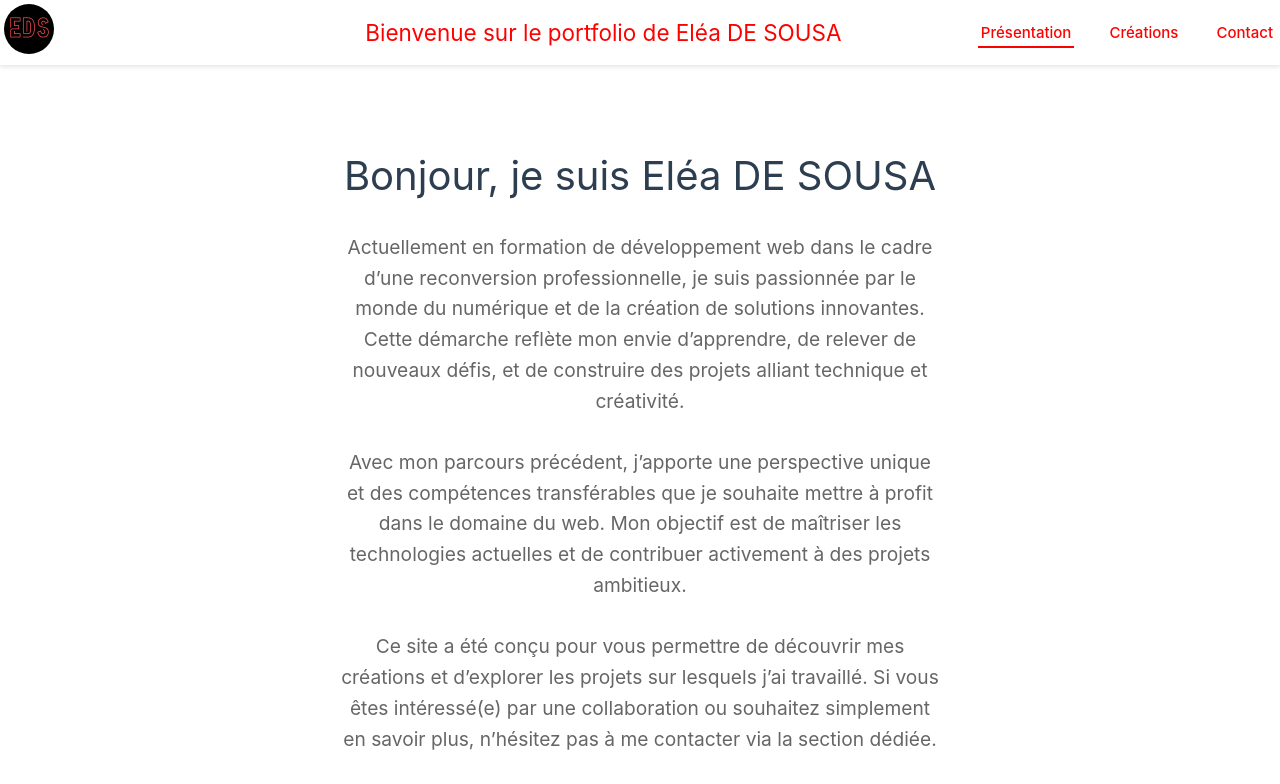
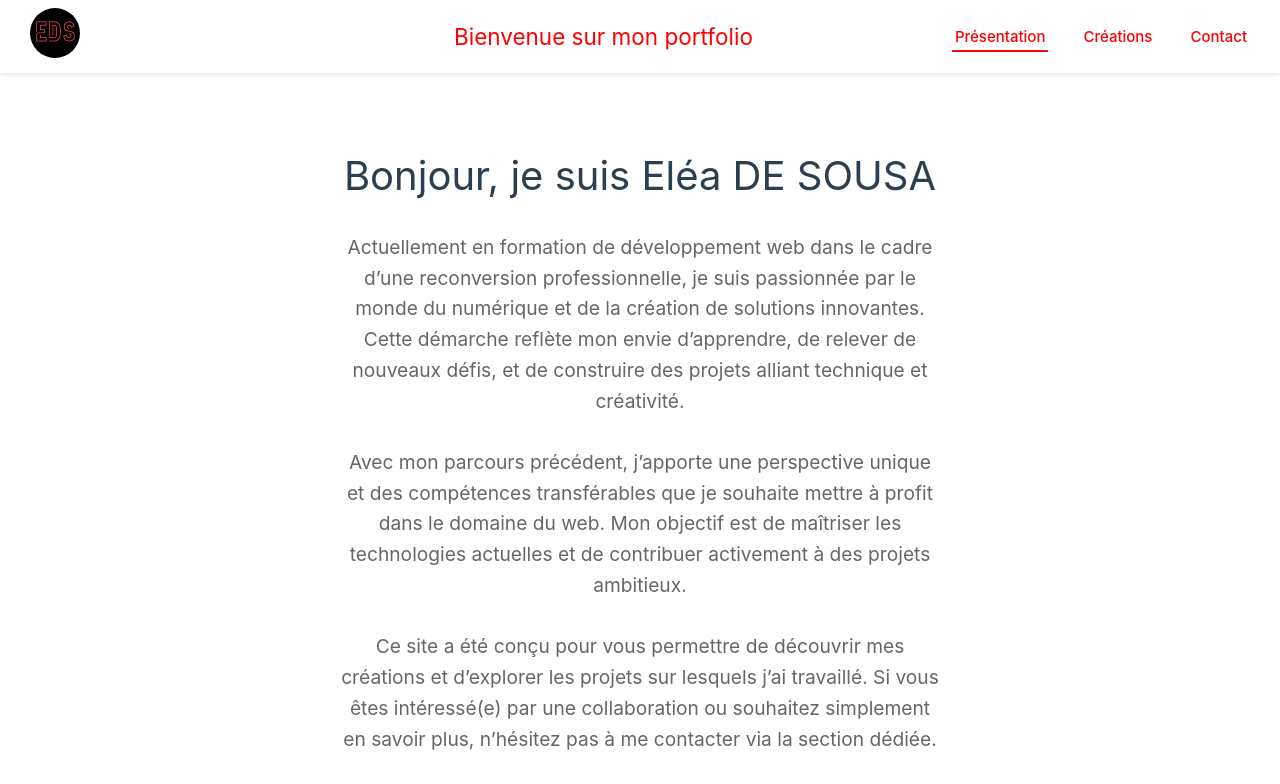
Before and after one commit to EleaDSB/mon-portfolio, a Vue app: page / in a window 1280 px wide. Shown: the top 784 px of the page. Built offline with nearby package versions, Linux system fonts and the light colour scheme.

Commit message:
modification du Header

```diff
--- a/src/components/TheHeader.vue
+++ b/src/components/TheHeader.vue
@@ -3,7 +3,7 @@
     <div class="logo" @click="scrollToTop">
       <img src="@/assets/EDS.png" alt="Logo personnel" />
     </div>
-    <h2> Bienvenue sur le portfolio de Eléa DE SOUSA</h2>
+    <h2> Bienvenue sur mon portfolio</h2>
     <nav>
       <ul>
         <li><a href="#presentation" :class="{ active: activeSection === 'presentation' }">Présentation</a></li>
@@ -61,7 +61,7 @@ onUnmounted(() => {
   display: flex;
   justify-content: space-between;
   align-items: center;
-  padding: 4px;
+  padding: 8px 30px;
   background-color: white;
   box-shadow: 0 2px 4px rgba(0, 0, 0, 0.1);
   z-index: 1000;
```
